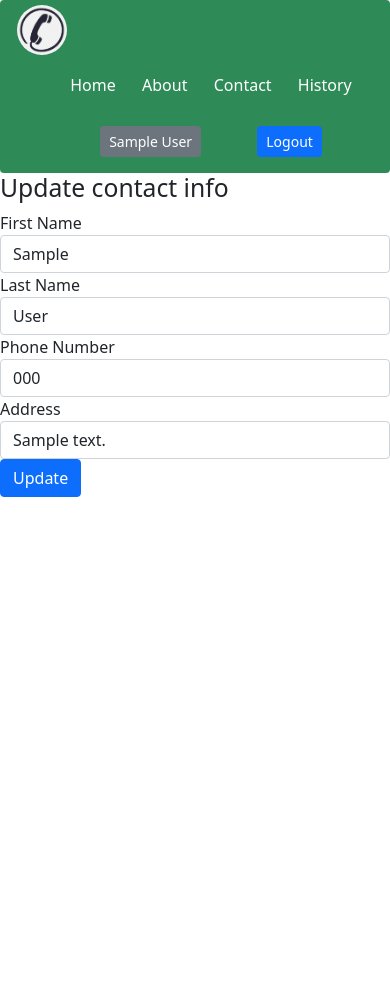
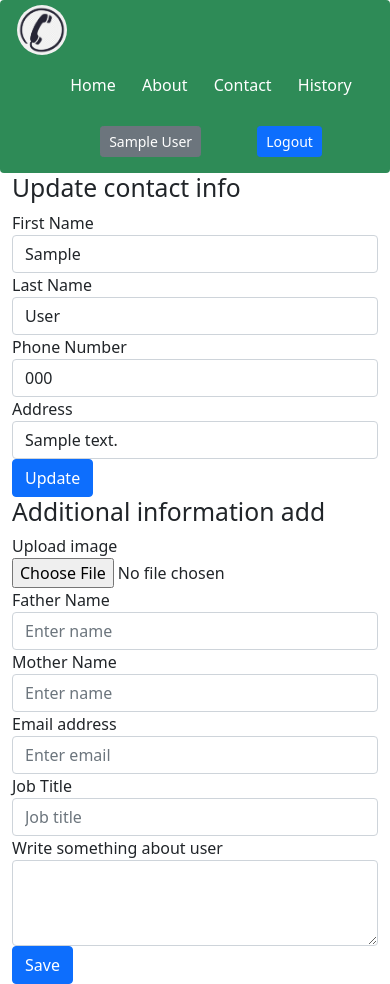
Before and after one commit to saikatExpress/phoneBook, a Laravel app: a page that uses resources/views/header.blade.php in a window 390 px wide. Before the commit the page ends 497 px from the top, so only its background shows below. Run offline with Laravel 10, Linux system fonts and the light colour scheme; a user stored in the database is signed in; tables that the repository leaves empty hold one stand-in row (values such as "Sample post").

Commit message:
ContactDetails working

```diff
--- a/app/Models/Contact.php
+++ b/app/Models/Contact.php
@@ -30,4 +30,9 @@ class Contact extends Model
         'updated_at'   => 'datetime',
         'deleted_at'   => 'datetime'
     ];
+
+    public function contactDetails()
+    {
+        return $this->hasMany(ContactDetails::class, 'contact_id', 'id');
+    }
 }
--- a/app/Models/User.php
+++ b/app/Models/User.php
@@ -41,4 +41,9 @@ class User extends Authenticatable
     protected $casts = [
         'email_verified_at' => 'datetime',
     ];
+
+    public function contactDetails()
+    {
+        return $this->hasMany(ContactDetails::class, 'user_id', 'id');
+    }
 }
--- a/resources/views/editcontact.blade.php
+++ b/resources/views/editcontact.blade.php
@@ -1,8 +1,8 @@
 @extends('master')
 @section('content')
+    <div class="container">
         <div class="row">
-        <div class="col-sm-3"></div>
-        <div class="col-sm-6">
+            <div class="col-sm-4">
                 <h2>Update contact info</h2>
                 @if (session('success'))
                     <div class="alert alert-success">
@@ -49,6 +49,41 @@
                     <button type="submit" class="btn btn-primary">Update</button>
                 </form>
             </div>
-        <div class="col-sm-3"></div>
+
+            <div class="col-sm-4">
+                <h2>Additional information add</h2>
+
+                <form action="{{ route('contact.details') }}" method="POST" enctype="multipart/form-data">
+                    <div class="form-group">
+                        <label for="exampleFormControlFile1">Upload image</label> <br>
+                        <input type="file" class="form-control-file" id="exampleFormControlFile1">
+                    </div>
+                    <div class="form-group">
+                        <label for="exampleInputEmail1">Father Name</label>
+                        <input type="text" name="father_name" class="form-control" placeholder="Enter name">
+                    </div>
+                    <div class="form-group">
+                        <label for="exampleInputEmail1">Mother Name</label>
+                        <input type="text" class="form-control" placeholder="Enter name">
+                    </div>
+                    <div class="form-group">
+                        <label for="exampleInputEmail1">Email address</label>
+                        <input type="email" class="form-control" placeholder="Enter email">
+                    </div>
+                    <div class="form-group">
+                        <label for="exampleInputEmail1">Job Title</label>
+                        <input type="text" class="form-control" placeholder="Job title">
+                    </div>
+                    <div class="form-group">
+                        <label for="exampleInputEmail1">Write something about user</label>
+                        <textarea class="form-control" id="exampleFormControlTextarea1" rows="3"></textarea>
+                    </div>
+                    <button type="submit" class="btn btn-primary">Save</button>
+                </form>
+
+            </div>
+
+            <div class="col-sm-4"></div>
+        </div>
     </div>
 @endsection
--- a/resources/views/header.blade.php
+++ b/resources/views/header.blade.php
@@ -16,8 +16,8 @@
         <div class="col-sm-4">
             <ul class="myList">
                 @guest
-                    <li><a href="#">Register</a></li>
-                    <li><a href="{{ route('login') }}">Login</a></li>
+                    <li><a class="btn btn-primary btn-sm btn-warning" href="#">Register</a></li>
+                    <li><a class="btn btn-primary btn-sm btn-primary" href="{{ route('login') }}">Login</a></li>
                 @else
                     <li><a class="btn btn-primary btn-sm btn-secondary"
                             href="{{ route('profile') }}">{{ Auth::user()->name }}</a></li>
--- a/routes/web.php
+++ b/routes/web.php
@@ -3,6 +3,7 @@
 use Illuminate\Support\Facades\Route;
 use App\Http\Controllers\UserController;
 use App\Http\Controllers\ContactController;
+use App\Http\Controllers\ContactDetailController;
 
 /*
 |--------------------------------------------------------------------------
@@ -45,4 +46,6 @@ Route::middleware(['auth'])->group(function () {
     Route::post('/edit/contact/{id}', [ContactController::class, 'update'])->name('update.contact');
     Route::get('/delete/contact/{id}', [ContactController::class, 'delete'])->name('delete.contact');
     Route::get('/view/contact/{id}', [ContactController::class, 'show'])->name('view.contact');
+
+    Route::post('/contact/details/create', [ContactDetailController::class, 'contactDetailsCreate'])->name('contact.details');
 });
```
Also changed, not shown: app/Http/Controllers/ContactDetailController.php (added, +14 -0 lines), app/Models/ContactDetails.php (added, +49 -0 lines), resources/views/showContact.blade.php (+1 -20 lines), database/migrations/2023_04_12_101448_create_contact_details_table.php (added). Lines whose indentation alone changed are shown as unchanged.
